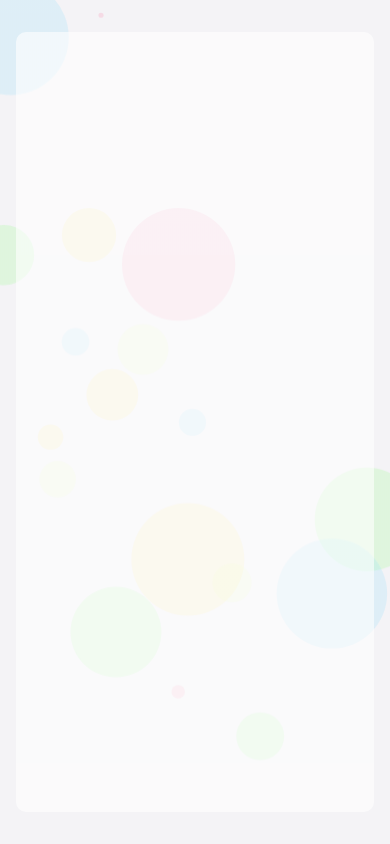
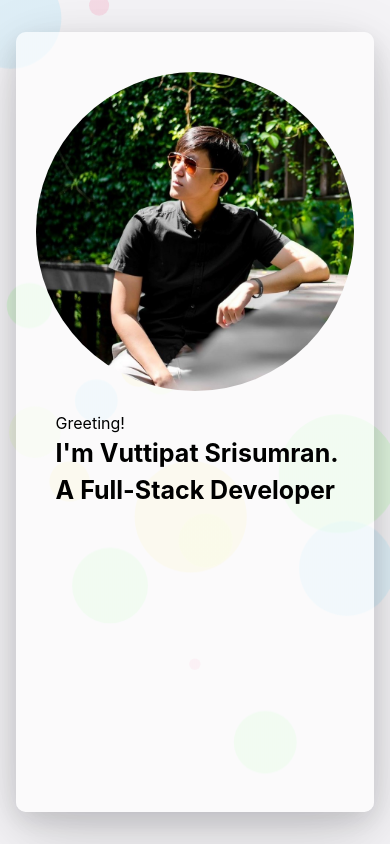
Before and after one commit to DosDeosos/Resume, a React (Vite) app: page / in a window 390 px wide. Built offline with nearby package versions, Linux system fonts and the light colour scheme.

Commit message:
modify responsive for image and name box

```diff
--- a/src/App.css
+++ b/src/App.css
@@ -37,6 +37,8 @@
   background: rgba(255, 255, 255, 0.6);
   margin: 2em 0;
   border-radius: 10px;
+  box-shadow: rgba(17, 17, 26, 0.1) 0px 8px 24px,
+    rgba(17, 17, 26, 0.1) 0px 16px 56px, rgba(17, 17, 26, 0.1) 0px 24px 80px;
 }
 
 @keyframes logo-spin {
--- a/src/App.jsx
+++ b/src/App.jsx
@@ -3,9 +3,20 @@ import "./App.css";
 function App() {
   return (
     <div className="resume-container">
-      <div>
-        <div></div>
-        <div></div>
+      <div className="grid grid-cols-1 md:grid-cols-2 py-10 px-5">
+        <div className="flex flex-col justify-center text-left lg:ps-20 ps-5 pt-5 md:pt-0">
+          <div className=""> Greeting!</div>
+          <div className="lg:text-[40px] text-[25px] font-bold">
+            I'm Vuttipat Srisumran. <br /> A Full-Stack Developer
+          </div>
+          <div></div>
+        </div>
+        <div className="order-first md:order-2 flex justify-center">
+          <img
+            className="w-[450px] aspect-square object-cover rounded-full"
+            src="/Profile-Image.jpg"
+          />
+        </div>
       </div>
     </div>
   );
```
Also changed, not shown: public/Profile-Image.jpg.
